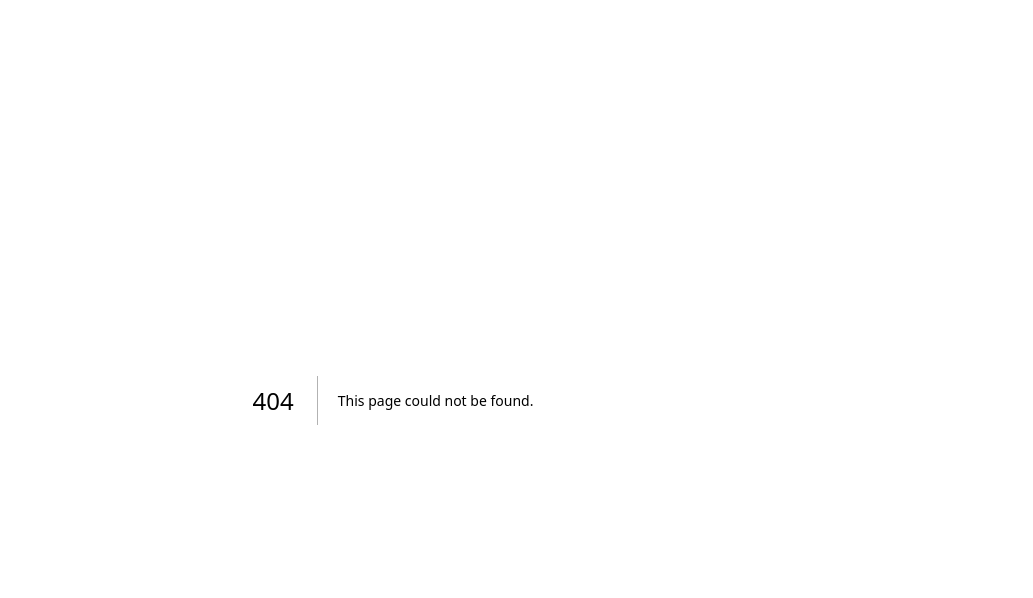
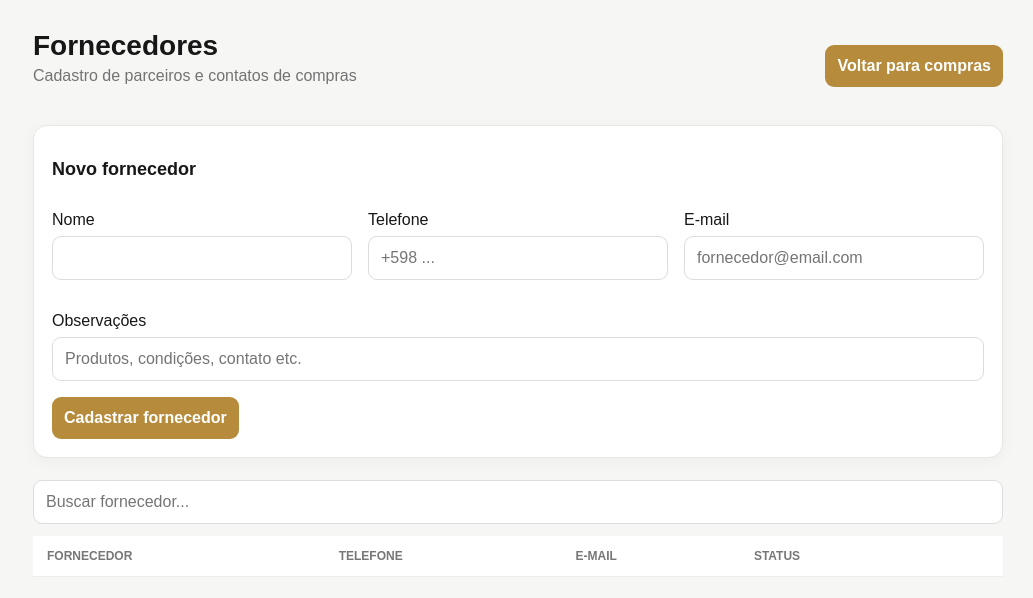
Before and after one commit to GrupoXuy/urbanacafe-system, a Next.js app: page /dashboard/fornecedores in a window 1280 px wide. Before the commit this address had no page. Shown: the top 598 px of the page, without its empty margins (247-1280 px from the left). Built offline with nearby package versions, Linux system fonts and the light colour scheme; no server answers.

Commit message:
feat: adicionar cadastro de fornecedores

```diff
--- /dev/null
+++ b/app/dashboard/fornecedores/page.tsx
@@ -0,0 +1,90 @@
+"use client";
+import {FormEvent,useEffect,useState} from "react";
+import Link from "next/link";
+import {createClient} from "@/lib/supabase-browser";
+
+type Supplier={id:string;name:string;phone:string|null;email:string|null;notes:string|null;active:boolean;created_at:string};
+
+export default function Fornecedores(){
+  const [business,setBusiness]=useState("");
+  const [items,setItems]=useState<Supplier[]>([]);
+  const [editing,setEditing]=useState<string|null>(null);
+  const [name,setName]=useState("");
+  const [phone,setPhone]=useState("");
+  const [email,setEmail]=useState("");
+  const [notes,setNotes]=useState("");
+  const [search,setSearch]=useState("");
+  const [message,setMessage]=useState("");
+  const [saving,setSaving]=useState(false);
+
+  async function load(){
+    const c=createClient();
+    const {data:{user}}=await c.auth.getUser();
+    if(!user)return;
+    const {data:m}=await c.from("business_memberships").select("business_id").eq("user_id",user.id).eq("active",true).limit(1).maybeSingle();
+    if(!m)return;
+    setBusiness(m.business_id);
+    const {data}=await c.from("suppliers").select("id,name,phone,email,notes,active,created_at").eq("business_id",m.business_id).order("name");
+    setItems((data||[]) as Supplier[]);
+  }
+  useEffect(()=>{load()},[]);
+
+  function reset(){setEditing(null);setName("");setPhone("");setEmail("");setNotes("")}
+  function edit(s:Supplier){setEditing(s.id);setName(s.name);setPhone(s.phone||"");setEmail(s.email||"");setNotes(s.notes||"");window.scrollTo({top:0,behavior:"smooth"})}
+
+  async function save(e:FormEvent){
+    e.preventDefault();setSaving(true);setMessage("");
+    const c=createClient();
+    const payload={business_id:business,name:name.trim(),phone:phone.trim()||null,email:email.trim()||null,notes:notes.trim()||null,active:true};
+    const result=editing
+      ? await c.from("suppliers").update(payload).eq("id",editing).eq("business_id",business)
+      : await c.from("suppliers").insert(payload);
+    if(result.error)setMessage(result.error.message);
+    else{setMessage(editing?"Fornecedor atualizado.":"Fornecedor cadastrado.");reset();await load()}
+    setSaving(false);
+  }
+
+  async function toggle(s:Supplier){
+    setMessage("");
+    const {error}=await createClient().from("suppliers").update({active:!s.active}).eq("id",s.id).eq("business_id",business);
+    if(error)setMessage(error.message);else await load();
+  }
+
+  const filtered=items.filter(s=>[s.name,s.phone||"",s.email||""].join(" ").toLowerCase().includes(search.toLowerCase()));
+
+  return <div className="main">
+    <div className="topbar">
+      <div><h1 className="title">Fornecedores</h1><p className="subtitle">Cadastro de parceiros e contatos de compras</p></div>
+      <Link href="/dashboard/compras" className="btn" style={{width:"auto",textDecoration:"none"}}>Voltar para compras</Link>
+    </div>
+
+    <form className="card section" onSubmit={save}>
+      <h2>{editing?"Editar fornecedor":"Novo fornecedor"}</h2>
+      <div className="grid" style={{gridTemplateColumns:"repeat(3,minmax(0,1fr))"}}>
+        <label className="field"><span>Nome</span><input value={name} onChange={e=>setName(e.target.value)} required/></label>
+        <label className="field"><span>Telefone</span><input value={phone} onChange={e=>setPhone(e.target.value)} placeholder="+598 ..."/></label>
+        <label className="field"><span>E-mail</span><input type="email" value={email} onChange={e=>setEmail(e.target.value)} placeholder="fornecedor@email.com"/></label>
+      </div>
+      <label className="field"><span>Observações</span><input value={notes} onChange={e=>setNotes(e.target.value)} placeholder="Produtos, condições, contato etc."/></label>
+      <div style={{display:"flex",gap:10}}>
+        <button className="btn" style={{width:"auto"}} disabled={!business||saving}>{saving?"Salvando...":editing?"Salvar alterações":"Cadastrar fornecedor"}</button>
+        {editing&&<button type="button" className="btn" style={{width:"auto",background:"#666"}} onClick={reset}>Cancelar</button>}
+      </div>
+      {message&&<div className="notice">{message}</div>}
+    </form>
+
+    <div className="section">
+      <input placeholder="Buscar fornecedor..." value={search} onChange={e=>setSearch(e.target.value)} style={{width:"100%",padding:12,border:"1px solid #ddd",borderRadius:9,marginBottom:12}}/>
+      <table className="table">
+        <thead><tr><th>Fornecedor</th><th>Telefone</th><th>E-mail</th><th>Status</th><th></th></tr></thead>
+        <tbody>{filtered.map(s=><tr key={s.id}>
+          <td><b>{s.name}</b>{s.notes&&<div className="subtitle">{s.notes}</div>}</td>
+          <td>{s.phone||"—"}</td>
+          <td>{s.email||"—"}</td>
+          <td>{s.active?"Ativo":"Inativo"}</td>
+          <td><div style={{display:"flex",gap:8}}><button onClick={()=>edit(s)}>Editar</button><button onClick={()=>toggle(s)}>{s.active?"Desativar":"Ativar"}</button></div></td>
+        </tr>)}</tbody>
+      </table>
+    </div>
+  </div>;
+}
```
